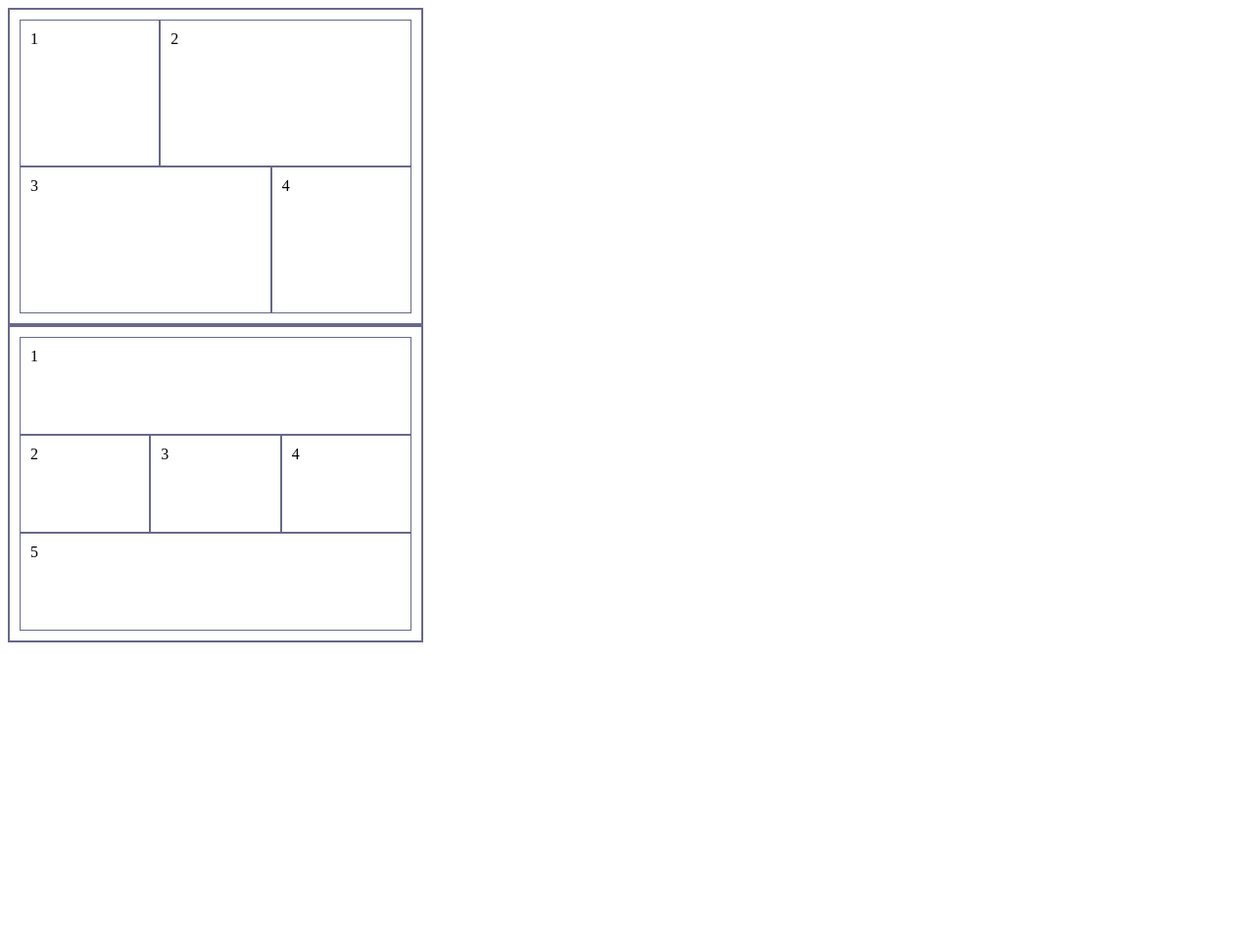
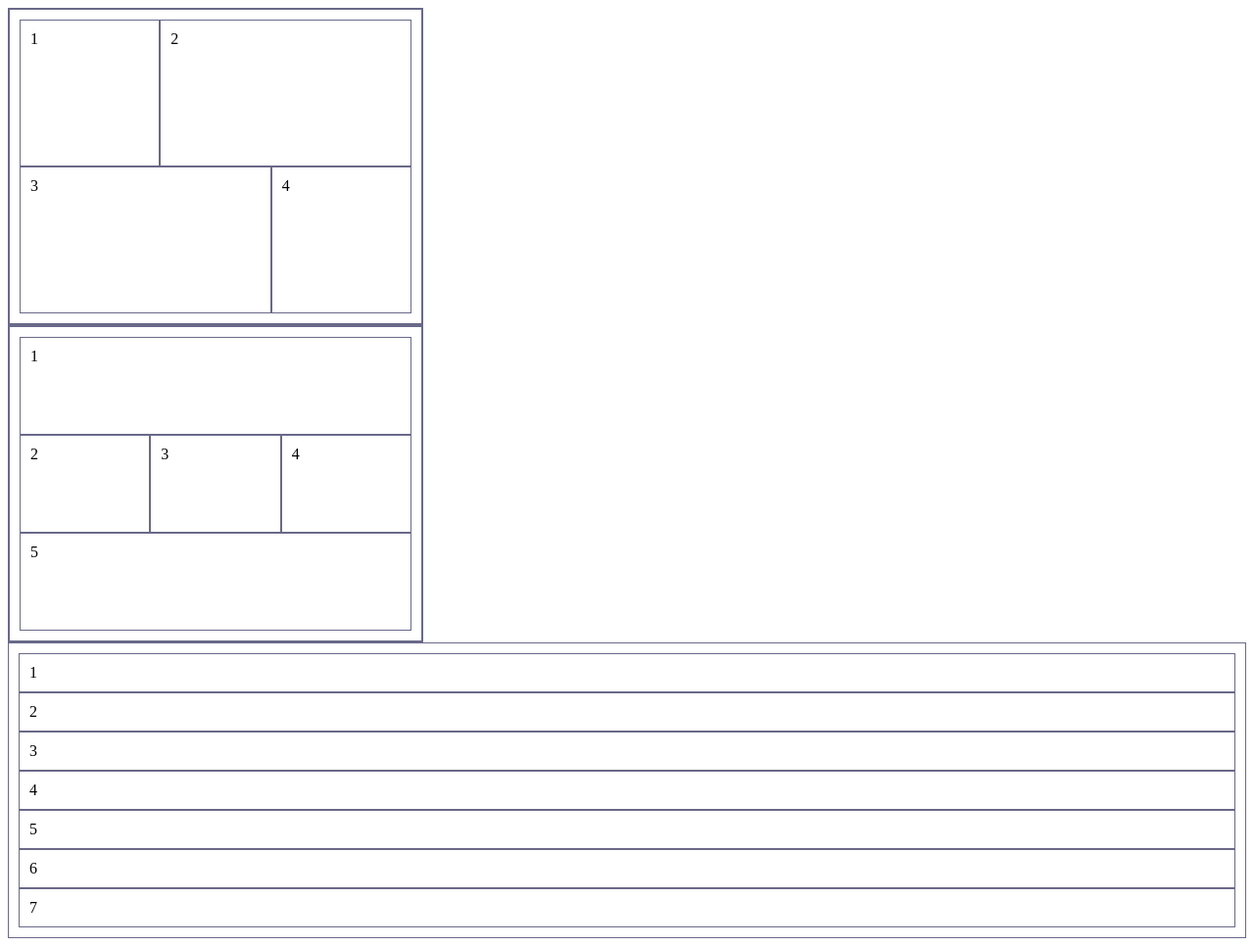
Before and after one commit to qblxx1337/grid, a plain HTML site: page 234/index.html in a window 1280 px wide. Shown: the whole page at 98% size. Before the commit the page ends 800 px from the top, so only its background shows below. Drawn offline with Linux system fonts and the light colour scheme.

Commit message:
start 3, 234

```diff
--- a/234/index.html
+++ b/234/index.html
@@ -20,5 +20,14 @@
         <div id="elem4">4</div>
         <div id="elem5">5</div>
     </div>
+    <div id="parent3">
+        <div id="elem1">1</div>
+        <div id="elem2">2</div>
+        <div id="elem3">3</div>
+        <div id="elem4">4</div>
+        <div id="elem5">5</div>
+        <div id="elem6">6</div>
+        <div id="elem7">7</div>
+    </div>
 </body>
 </html>
```
Also changed, not shown: 234/style.css (line endings or trailing spaces).
